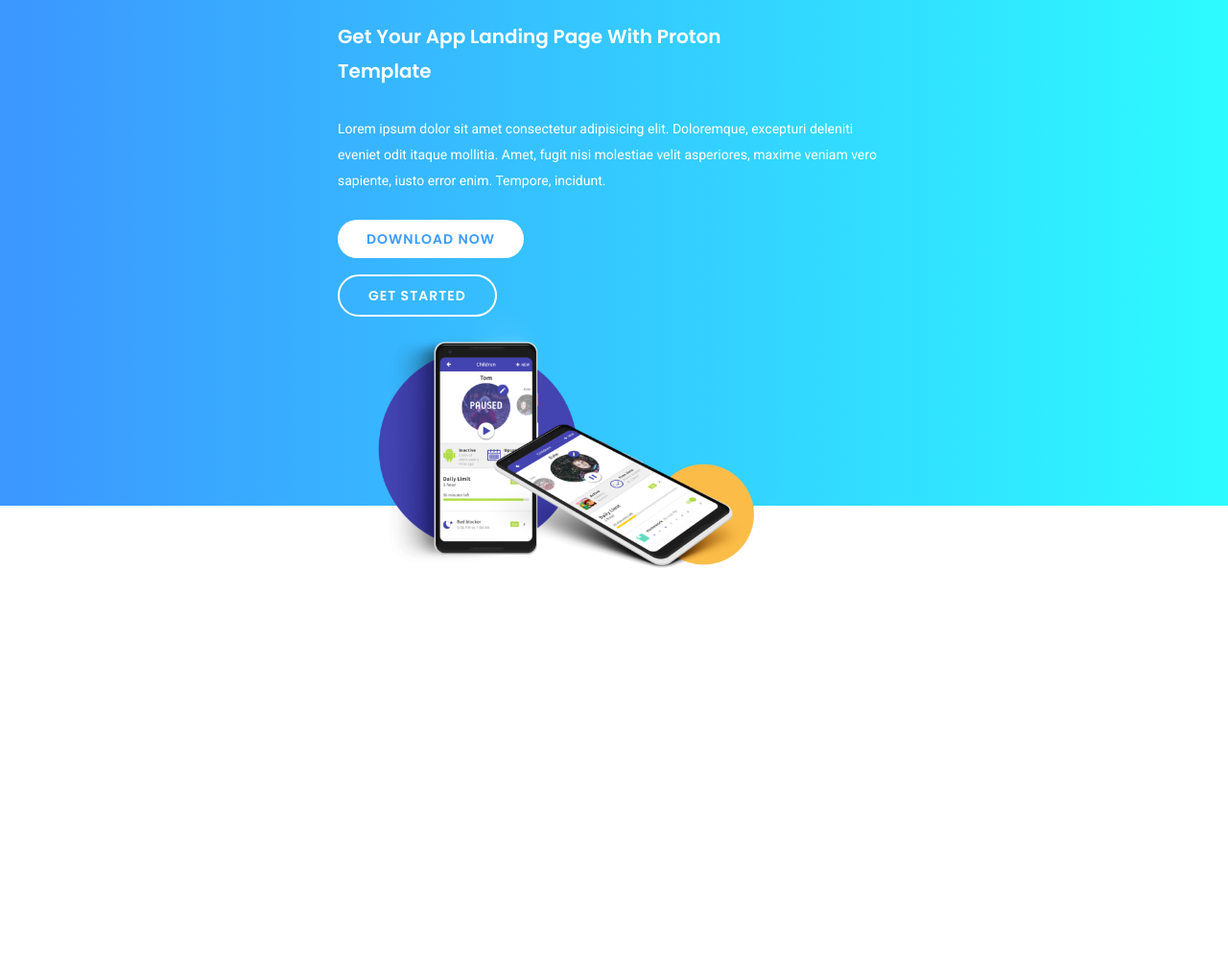
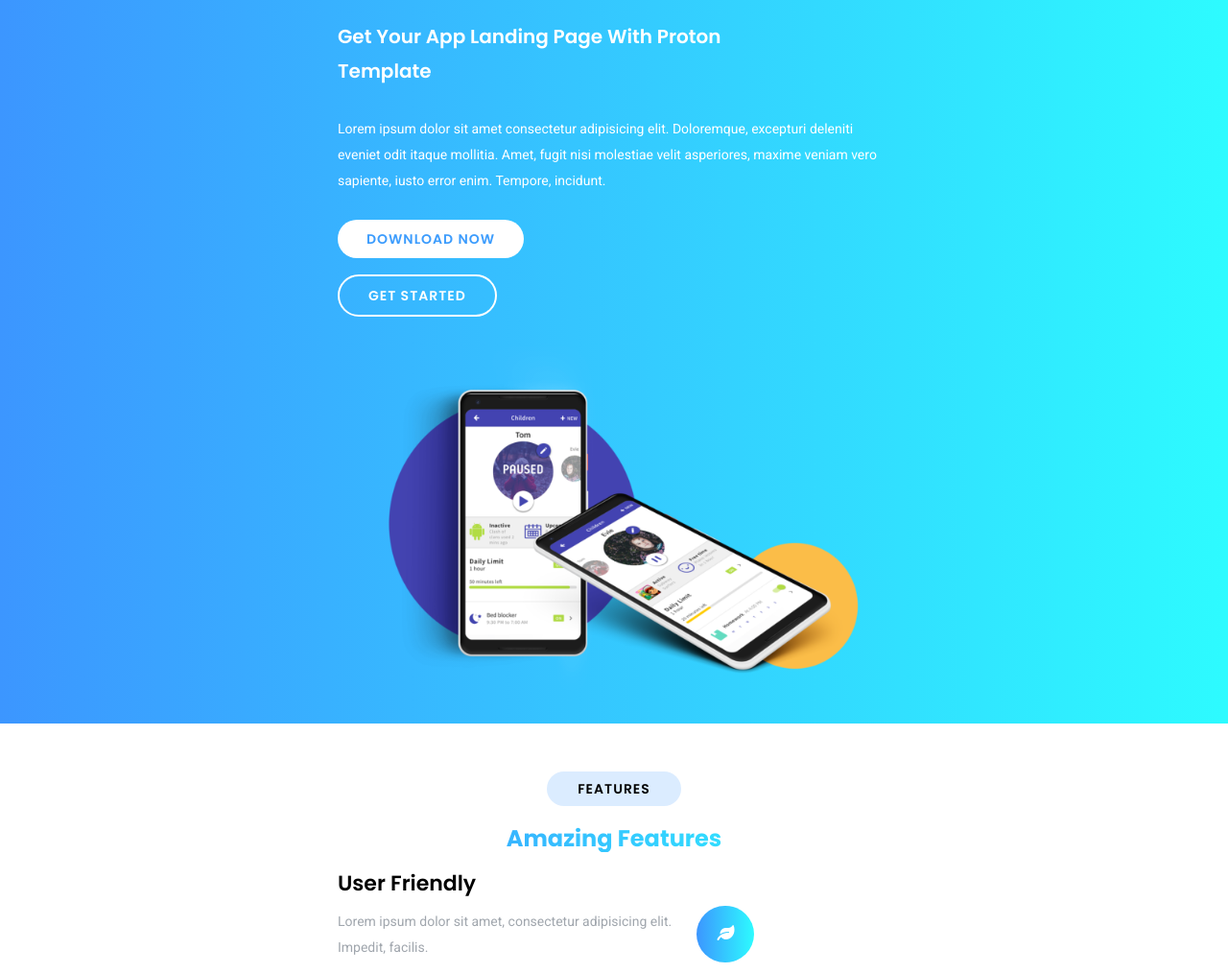
Before and after one commit to c0descrub/proton, a website: page index.html in a window 1280 px wide. Shown: the part 73-1087 px from the top of the page at 96% size. Before the commit the page ends 800 px from the top, so only its background shows below. Drawn offline with nearby package versions, Linux system fonts and the light colour scheme; files that its build step writes are made by us from their sources.

Commit message:
Feature section started

```diff
--- a/assets/css/style.scss
+++ b/assets/css/style.scss
@@ -1,6 +1,6 @@
 @import 'variables';
 
-.container {
+.site-wrapper{
     max-width: $sm;
     padding-right: 15px;
     padding-left: 15px;
@@ -30,7 +30,6 @@
 
 header {
      background-image: $gradient;
-     height: 600px;
 }
 
 .topnav {
@@ -112,7 +111,7 @@
     }
 }
 
-.btn {
+.btn, .sub-title {
     border-radius: 30px;
     text-decoration: none;
     font-family: $headings;
@@ -120,31 +119,80 @@
     font-size: 14px;
     font-weight: 600;
     letter-spacing: 1px;
-    margin-right: 20px;
+
 }
 
 .download-btn {
     background-color: $on-blue;
     padding: 10px 30px;
     color: $body_link;
+    margin-right: 20px;
 }
 
 .get-started-btn {
     border: 2px solid $on-blue;
     padding: 10px 30px;
     color: $on-blue;
+    margin-right: 20px;
 }
 
-.btn-spacing--top {
+.btn-spacing {
     margin-bottom: 40px;
 }
 
 .header-img {
     display: block;
-    width: 80%;
+    width: 100%;
+    height: auto;
 }
 
+.sub-title {
+    background-color: #dbecff;
+    text-align: center;
+    width: 100px;
+    padding: 5px 20px;
+    margin: auto;
+    margin-top: 50px;
+}
 
+.section-title {
+    -webkit-text-fill-color: transparent;
+    -webkit-background-clip: text;
+    background-image: $gradient;
+    text-align: center;
+}
+
+.feature-title {
+    font-size: 22px;
+    font-weight: 600;
+    margin: 0;
+}
+
+.feature-description {
+    color: $body_on_white;
+    width: 65%;
+    font-size: 14px;
+    display: inline-block;
+}
+
+.icon {
+    padding: 20px;
+    width: 20px;
+    border-radius: 50px;
+    background-image: $gradient;
+    text-align: center;
+    color: white;
+    display: inline-block;
+}
+
+.feature-alignment {
+    display: flex;
+    align-items: center;
+}
+
+.feature-card {
+    margin: 0 auto;
+}
 
 
 
--- a/index.html
+++ b/index.html
@@ -6,7 +6,7 @@
     <title>Proton</title>
     <meta name="viewport" content="width=device-width, initial-scale=1">
     <link rel="stylesheet" type="text/css" media="screen" href="assets/css/reset.css">
-    <link rel="stylesheet" href="https://cdnjs.cloudflare.com/ajax/libs/font-awesome/4.7.0/css/font-awesome.min.css">
+    <link rel="stylesheet" href="https://use.fontawesome.com/releases/v5.4.1/css/all.css">
     <link href="https://fonts.googleapis.com/css?family=Poppins:400,600,700|Roboto" rel="stylesheet">
     <link rel="stylesheet" type="text/css" media="screen" href="assets/css/style.css">
     <script src="https://code.jquery.com/jquery-2.2.4.js"></script>
@@ -41,7 +41,8 @@
                 })
             </script>
 
-        <div class="container">
+        <div class="site-wrapper">
+
             <div class="content">
                 <h1 class="header-title">
                     Get Your App Landing Page With Proton Template
@@ -54,23 +55,40 @@
             </div>
             <!-- /.content -->
 
-            <div class="btn-spacing--top">
+            <div class="btn-spacing">
                 <a class="download-btn btn" href="#">
                     Download Now
                 </a>
             </div>
 
-            <div class="btn-spacing--bot">
+            <div class="btn-spacing">
                 <a class="get-started-btn btn" href="#">
                         Get Started
                 </a>
             </div>
 
+            <img class="header-img" src="assets/img/intro-mobile.png">
+        </div>
+        <!-- /.site-wrapper -->
+    </header>
+<div class="site-wrapper">
+    <section class="Features">
+        <p class="sub-title">Features</p>
+            <h2 class="section-title">Amazing Features</h2>
+                <div class="col-xs-12 col-md-12 col-lg-4">
+                    <div class="feature-card">
+                        <h4 class="feature-title">User Friendly</h4>
+                            <div class="feature-alignment">
+                                <p class="feature-description">Lorem ipsum dolor sit amet, consectetur adipisicing elit. Impedit, facilis.</p>
+                                    <div class="icon-container">
+                                        <span class="icon"><i class="fas fa-leaf"></i></span>
+                                    </div>
+                            </div>
+                    </div>
 
-            <img class="header-img" src="assets/img/intro-mobile.png">
-
-        </div>
-        <!-- /.container -->
-    </header>
+                </div>
+    </section>
+</div>
+<!-- /.site-wrapper -->
 </body>
 </html>
--- a/package.json
+++ b/package.json
@@ -9,9 +9,6 @@
   },
   "author": "",
   "license": "ISC",
-  "dependencies": {
-    "micro": "latest"
-  },
   "devDependencies": {
     "node-sass": "^4.9.3"
   }
```
